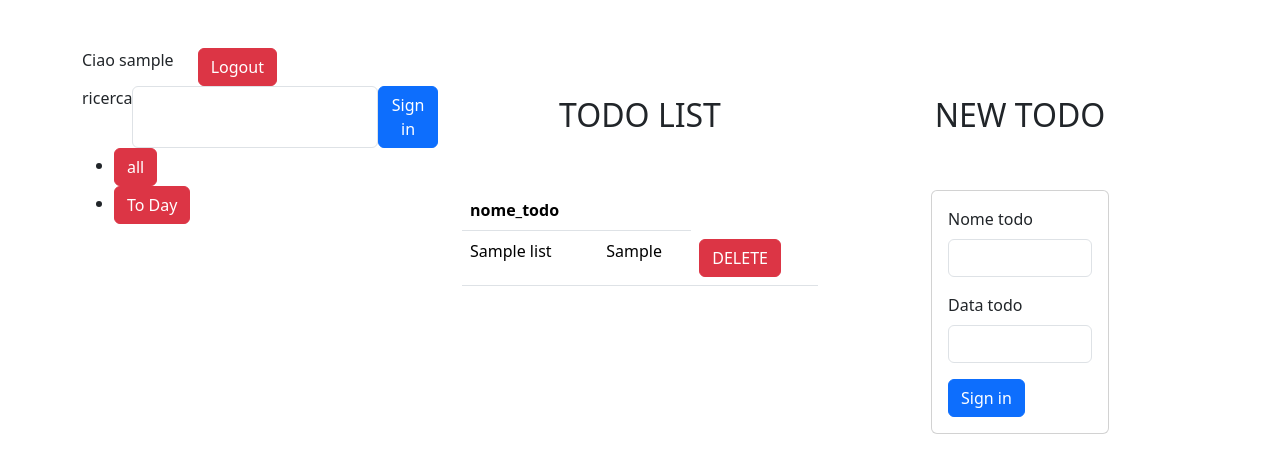
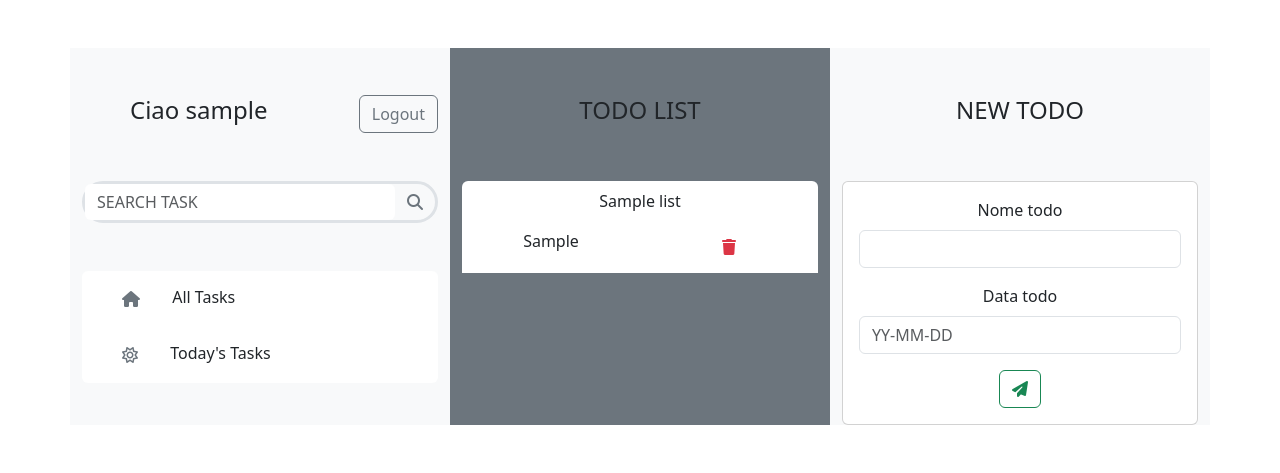
Before and after one commit to danieldorazio/db_todo_list, a PHP site: page /index.php in a window 1280 px wide. Shown: the top 473 px of the page. Run offline with PHP 8.4, Linux system fonts and the light colour scheme; the visitor is signed in with stand-in values (Sample User, id 1); tables that the repository leaves empty or names only in its code hold one stand-in row (values such as "Sample post").

Commit message:
aggiunto sezione di errore elementi non esistenti e stile beta

```diff
--- a/index.php
+++ b/index.php
@@ -48,20 +48,19 @@ if (!empty($_GET['inputSearch'])) {
 }
 
 //query di visualizzazione contenuto per privato per ogni user_id al click del tasto all
-if (isset($_GET['all']) && $_GET['all'] == 1 ) {
+if (isset($_GET['all']) && $_GET['all'] == 1) {
     $user_id = $_SESSION['user_id'];
     $sql = "SELECT `id`, `nome_todo`, `status`, `user_id`, `data` FROM `todo_list` WHERE `user_id` = '$user_id'";
     $results = $connection->query($sql);
 }
 
-//query di visualizzazione contenuto per privato per ogni user_id
-if (isset($_GET['toDay']) && $_GET['toDay'] == 1 ) {
+//query di visualizzazione contenuto per privato per ogni user_id del giorno odierno
+if (isset($_GET['toDay']) && $_GET['toDay'] == 1) {
     $user_id = $_SESSION['user_id'];
     $time_stamp = date('y-m-d');
     $sql = "SELECT `id`, `nome_todo`, `status`, `user_id`, `data` FROM `todo_list` WHERE `user_id` = '$user_id' AND `data` = '$time_stamp'";
     $results = $connection->query($sql);
 }
-
 
 
 //query di inserimento di un nuovo todo
@@ -85,6 +84,8 @@ if (isset($_POST['delete'])) {
     header("Location: index.php?deleteTodo=success");
 }
 
+
+
 $connection->close();
 ?>
 
@@ -96,7 +97,7 @@ $connection->close();
     <meta name="viewport" content="width=device-width, initial-scale=1.0">
     <title>Document</title>
     <link href="https://cdn.jsdelivr.net/npm/bootstrap@5.3.2/dist/css/bootstrap.min.css" rel="stylesheet" integrity="sha384-T3c6CoIi6uLrA9TneNEoa7RxnatzjcDSCmG1MXxSR1GAsXEV/Dwwykc2MPK8M2HN" crossorigin="anonymous">
-
+    <link rel="stylesheet" href="https://cdnjs.cloudflare.com/ajax/libs/font-awesome/6.5.1/css/all.min.css">
 
 </head>
 
@@ -106,76 +107,67 @@ $connection->close();
 
         <!-- verifica se l'utente è loggato => se user_id e username siano compilati -->
         <?php if (!empty($_SESSION['user_id']) && !empty($_SESSION['username'])) { ?>
-
             <?php if ($results && $results->num_rows > 0) { ?>
-
-
-
                 <div class="row">
-                    <div class="col">
-                        <div class="d-flex me-4">
-                            <span class="me-4">Ciao <?php echo $_SESSION['username']; ?></span>
+                    <div class="col bg-light">
+                        <div class="d-flex justify-content-between align-items-center">
+                            <h4 class="text-center p-5">Ciao <?php echo $_SESSION['username']; ?></h4>
 
                             <!-- BOTTONE DI LOGOUT -->
                             <form action="logout.php" method="POST">
                                 <input type="hidden" type="text" value="1" name="logout">
-                                <button type="submit" class="btn btn-danger">Logout</button>
+                                <button type="submit" class="btn btn-outline-secondary ">Logout</button>
                             </form>
                         </div>
-                        <form class="d-flex" action="index.php" method="GET">
-                            <label for="search">ricerca</label>
-                            <input type="text" class="form-control" id="inputSearch" name="inputSearch">
-                            <button type="submit" class="btn btn-primary">Sign in</button>
+
+                        <form class="d-flex border border-3 rounded-pill mb-5 " action="index.php" method="GET">
+                            <label for="search"></label>
+                            <input type="text" class="form-control border-0" id="inputSearch" name="inputSearch" placeholder="SEARCH TASK">
+                            <button type="submit" class="btn btn-outline-secondary border-0 "><i class="fa-solid fa-magnifying-glass"></i></button>
                         </form>
-                        <ul>
-                            <li>
+                        <ul class="list-group">
+                            <li class="list-group-item list-group-item-action border-0 ">
                                 <form action="index.php" method="GET">
                                     <input type="hidden" type="text" value="1" name="all">
-                                    <button type="submit" class="btn btn-danger">all</button>
+                                    <button type="submit" class="btn border-0 "><i class="fa-solid fa-house btn btn-outline-secondary border-0 "></i> <span class="ms-3">All Tasks</span></button>
                                 </form>
                             </li>
-                            <li>
+                            <li class="list-group-item list-group-item-action border-0">
                                 <form action="index.php" method="GET">
                                     <input type="hidden" type="text" value="1" name="toDay">
-                                    <button type="submit" class="btn btn-danger">To Day</button>
+                                    <button type="submit" class="btn border-0 "><i class="fa-regular fa-sun btn btn-outline-secondary border-0 "></i> <span class="ms-3">Today's Tasks</span></button>
                                 </form>
                             </li>
                         </ul>
+
                     </div>
 
-                    <div class="col">
-                        <h2 class="text-center p-5">TODO LIST</h2>
-                        <table class="table">
-                            <thead>
-                                <tr>
-                                    <th scope="col">nome_todo</th>
-                                    <th></th>
-                                </tr>
-                            </thead>
-                            <tbody>
-                                <!-- ciclo while per mostare tutta la tabella  -->
+                    <div class="col bg-secondary">
+                        <h4 class="text-center p-5">TODO LIST</h4>
+                        <tbody>
+                            <!-- ciclo while per mostare tutta la tabella  -->
+                            <ul class="text-center  list-group">
                                 <?php while ($row = $results->fetch_assoc()) { ?>
-                                    <tr>
-                                        <td><?php echo $row['nome_todo'] ?></td>
-                                        <td><?php echo $row['data'] ?></td>
-                                        <td>
+
+                                    <li class="list-group-item list-group-item-action border-0"><?php echo $row['nome_todo'] ?></li>
+                                    <div class="d-flex">
+                                        <li class="list-group-item list-group-item-action border-0"><?php echo $row['data'] ?></li>
+                                        <li class="list-group-item list-group-item-action border-0">
                                             <form action="index.php" method="POST">
                                                 <input type="hidden" type="text" value="<?php echo $row['id'] ?>" name="delete">
-                                                <button type="submit" class="btn btn-danger">DELETE</button>
+                                                <button type="submit" class="btn btn-outline-danger border-0"><i class="fa-solid fa-trash"></i></button>
                                             </form>
-                                        </td>
-                                    </tr>
+                                        </li>
+                                    </div>
                                 <?php } ?>
-                            </tbody>
-                        </table>
+                            </ul>
                     </div>
 
-                    <div class="col">
-                        <h2 class="text-center p-5">NEW TODO</h2>
+                    <div class="col bg-light">
+                        <h4 class="text-center p-5">NEW TODO</h4>
 
-                        <div class="card w-50 mx-auto">
-                            <div class="card-body">
-
+                        <div class="card mx-auto">
+                            <div class="card-body text-center ">
                                 <form class="row g-3" action="index.php" method="POST">
                                     <div class="col-md-12">
                                         <label for="inputNewTodo" class="form-label">Nome todo</label>
@@ -183,29 +175,66 @@ $connection->close();
                                     </div>
                                     <div class="col-md-12">
                                         <label for="inputData" class="form-label">Data todo</label>
-                                        <input type="text" class="form-control" id="inputData" name="inputData">
+                                        <input type="text" class="form-control" id="inputData" name="inputData" placeholder="YY-MM-DD">
                                     </div>
                                     <div class="col-12">
-                                        <button type="submit" class="btn btn-primary">Sign in</button>
+                                        <button type="submit" class="btn btn-outline-success"><i class="fa-solid fa-paper-plane"></i></button>
                                     </div>
                                 </form>
                             </div>
                         </div>
                     </div>
                 </div>
+            <?php } else { ?>
+                <!-- eventualità result <= 0 -->
+
+                <div class="d-flex justify-content-between align-items-center">
+                    <h4 class="text-center p-3">Ciao <?php echo $_SESSION['username']; ?></h4>
+
+                    <div class="d-flex align-items-center gap-3">
+                        <!-- BOTTONE ALL TASKS -->
+                        <form action="index.php" method="GET" class="border rounded">
+                            <input type="hidden" type="text" value="1" name="all">
+                            <button type="submit" class="btn border-0 "><i class="fa-solid fa-house btn btn-outline-secondary border-0 "></i> <span class="ms-3">All Tasks</span></button>
+                        </form>
 
 
+                        <!-- BOTTONE DI LOGOUT -->
+                        <form action="logout.php" method="POST">
+                            <input type="hidden" type="text" value="1" name="logout">
+                            <button type="submit" class="btn btn-outline-secondary ">Logout</button>
+                        </form>
+                    </div>
+                </div>
 
 
+                <div class="card mx-auto">
+                    <div class="card-body text-center bg-light">
+                        <h4 class="text-center p-2 bg-danger text-white">ricerca impossibile, elemento non esistente</h4>
+                        <h4 class="text-center p-5">NEW TODO</h4>
 
-
-
+                        <div class="card mx-auto">
+                            <div class="card-body text-center ">
+                                <form class="row g-3" action="index.php" method="POST">
+                                    <div class="col-md-12">
+                                        <label for="inputNewTodo" class="form-label">Nome todo</label>
+                                        <input type="text" class="form-control" id="inputNewTodo" name="inputNewTodo">
+                                    </div>
+                                    <div class="col-md-12">
+                                        <label for="inputData" class="form-label">Data todo</label>
+                                        <input type="text" class="form-control" id="inputData" name="inputData" placeholder="YY-MM-DD">
+                                    </div>
+                                    <div class="col-12">
+                                        <button type="submit" class="btn btn-outline-success"><i class="fa-solid fa-paper-plane"></i></button>
+                                    </div>
+                                </form>
+                            </div>
+                        </div>
+                    </div>
+                </div>
             <?php } ?>
-
         <?php } else { ?>
             <!-- SE L'UTENTE NON è LOGGATO VEDRA IL FORM DI LOGIN  -->
-
-
 
             <div class="row">
                 <div class="col d-flex justify-content-end p-0"><img class="w-75" src="./img/twitterlists-TA.webp" alt=""></div>
```
Also changed, not shown: subscribe.php (+8 -1 lines).
